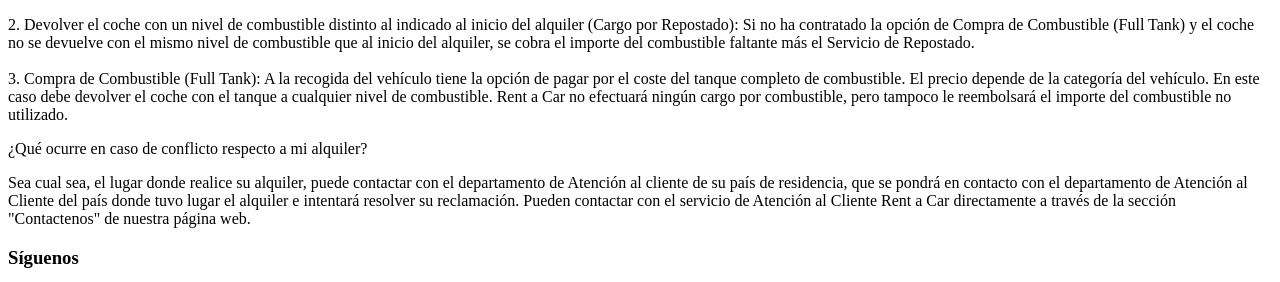
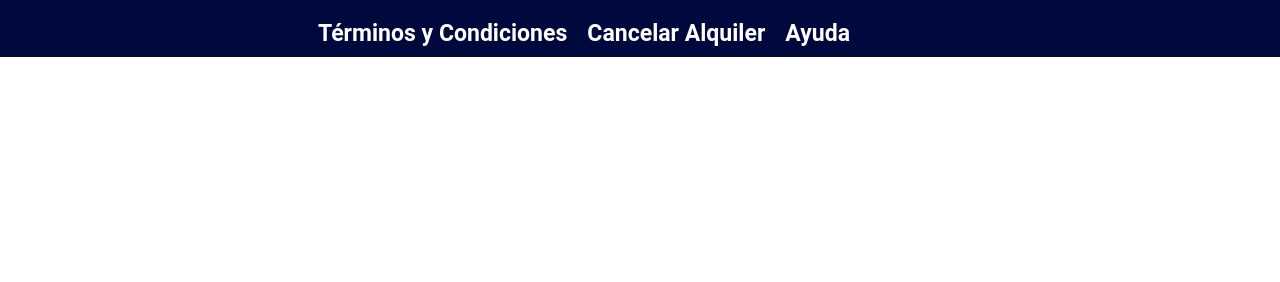
Before and after one commit to MDCYT/Trabajo-Final-Programacion-1-Senati, a plain HTML site: page pages/questions.html in a window 1280 px wide. Shown: the part 1531-1813 px from the top of the page. After the commit the page ends 1588 px from the top, so only its background shows below. Drawn offline with nearby package versions, Linux system fonts and the light colour scheme; some packages are replaced by stand-ins of ours; the site is published under a folder, as on GitHub Pages, so addresses that start at the root find nothing; a script that the page names is missing.

Commit message:
Fix Errors

```diff
--- a/pages/contact.html
+++ b/pages/contact.html
@@ -5,6 +5,7 @@
     <meta http-equiv="X-UA-Compatible" content="IE=edge">
     <meta name="viewport" content="width=device-width, initial-scale=1.0">
     <title>Contact</title>
+    <link rel="icon" type="image/png" href="../img/logo.png">
     <link rel="stylesheet" href="../css/main.css">
     <link rel="stylesheet" href="../css/contact.css">
     <script language="Javascript" src="../js/contact.js"></script>
--- a/pages/questions.html
+++ b/pages/questions.html
@@ -9,8 +9,8 @@
   <!--Favicon Png-->
   <link rel="icon" type="image/png" href="../img/logo.png">
   <!-- Local CSS -->
-  <link rel="stylesheet" href="/css/main.css">
-  <link rel="stylesheet" href="/css/questions.css">
+  <link rel="stylesheet" href="../css/main.css">
+  <link rel="stylesheet" href="../css/questions.css">
   <!-- FontAwesome -->
   <link rel="preconnect" href="https://kit.fontawesome.com/">
   <script src="https://kit.fontawesome.com/68789923df.js" crossorigin="anonymous"></script>
@@ -207,7 +207,7 @@
 
           <div class="three-columns footer-links">
               <ul>
-                  <li><a href="./pages/tos.html">Términos y Condiciones</a></li>
+                  <li><a href="./tos.html">Términos y Condiciones</a></li>
                   <li><a href="#">Cancelar Alquiler</a></li>
                   <li><a href="#">Ayuda</a></li>
               </ul>
```
Also changed, not shown: pages/login.html (+1 -1 lines), pages/register.html (+1 -1 lines), pages/tos.html (+1 -1 lines), pages/vehicles.html (+1 -1 lines).
